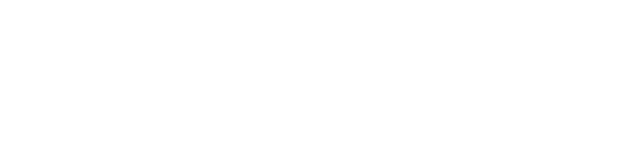
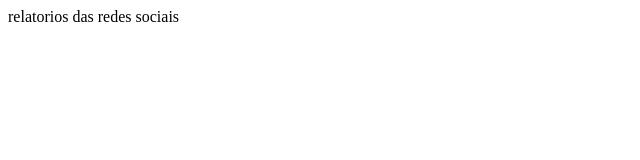
Before and after one commit to nicolyzx/Ciencia-de-dados-criando-graficos-dinamicos-com-JavaScript, a plain HTML site: page index.html in a window 1280 px wide. Shown: the whole page, without its empty margins (0-640 px from the left). Drawn offline with Linux system fonts and the light colour scheme.

Commit message:
Add files via upload

```diff
--- a/index.html
+++ b/index.html
@@ -6,6 +6,8 @@
     <title>Redes Sociais</title>
 </head>
 <body>
-
+<header>
+    </h1>relatorios das redes sociais</h1>
+    <nav
 </body>
 </html>
```
